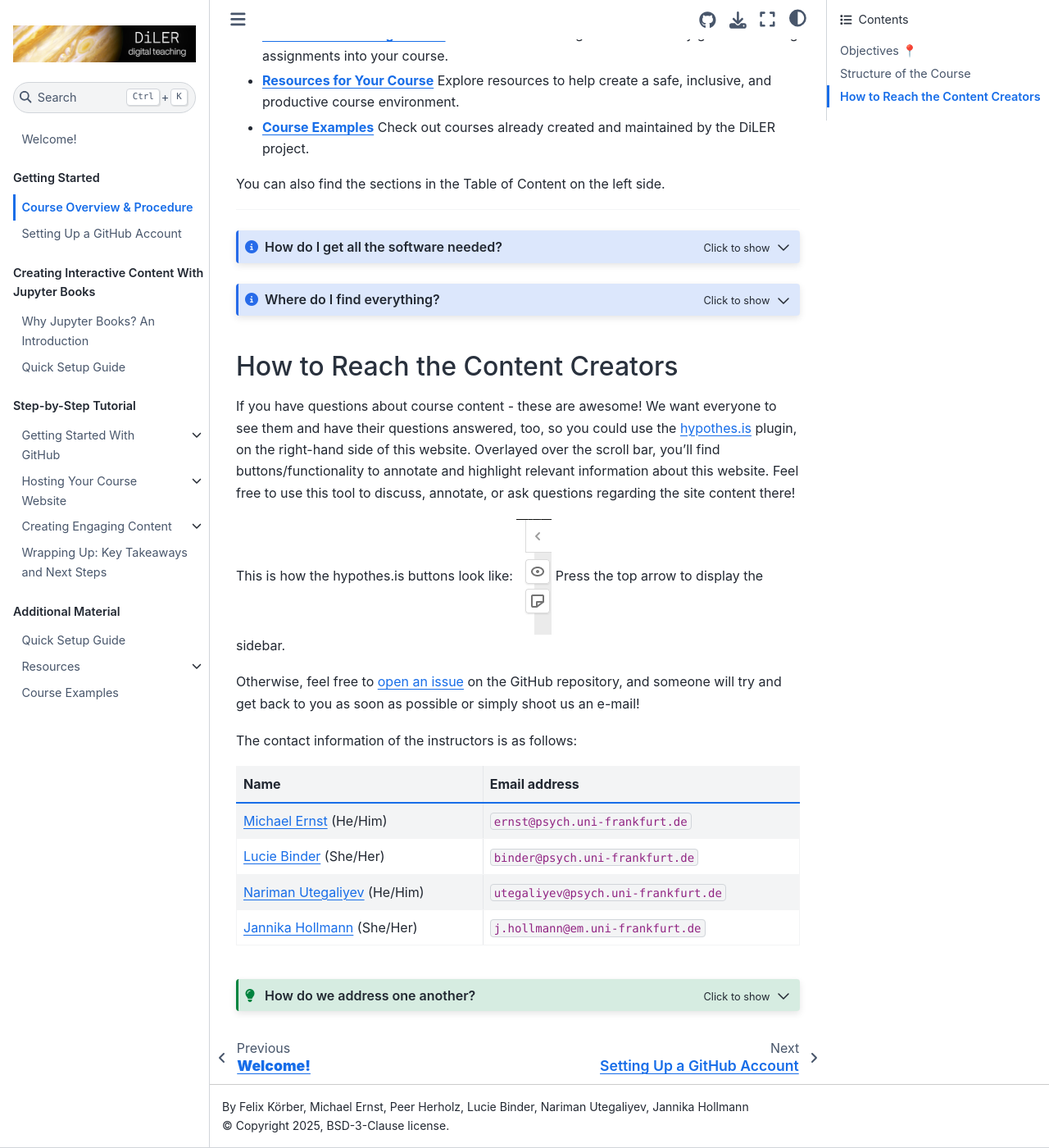
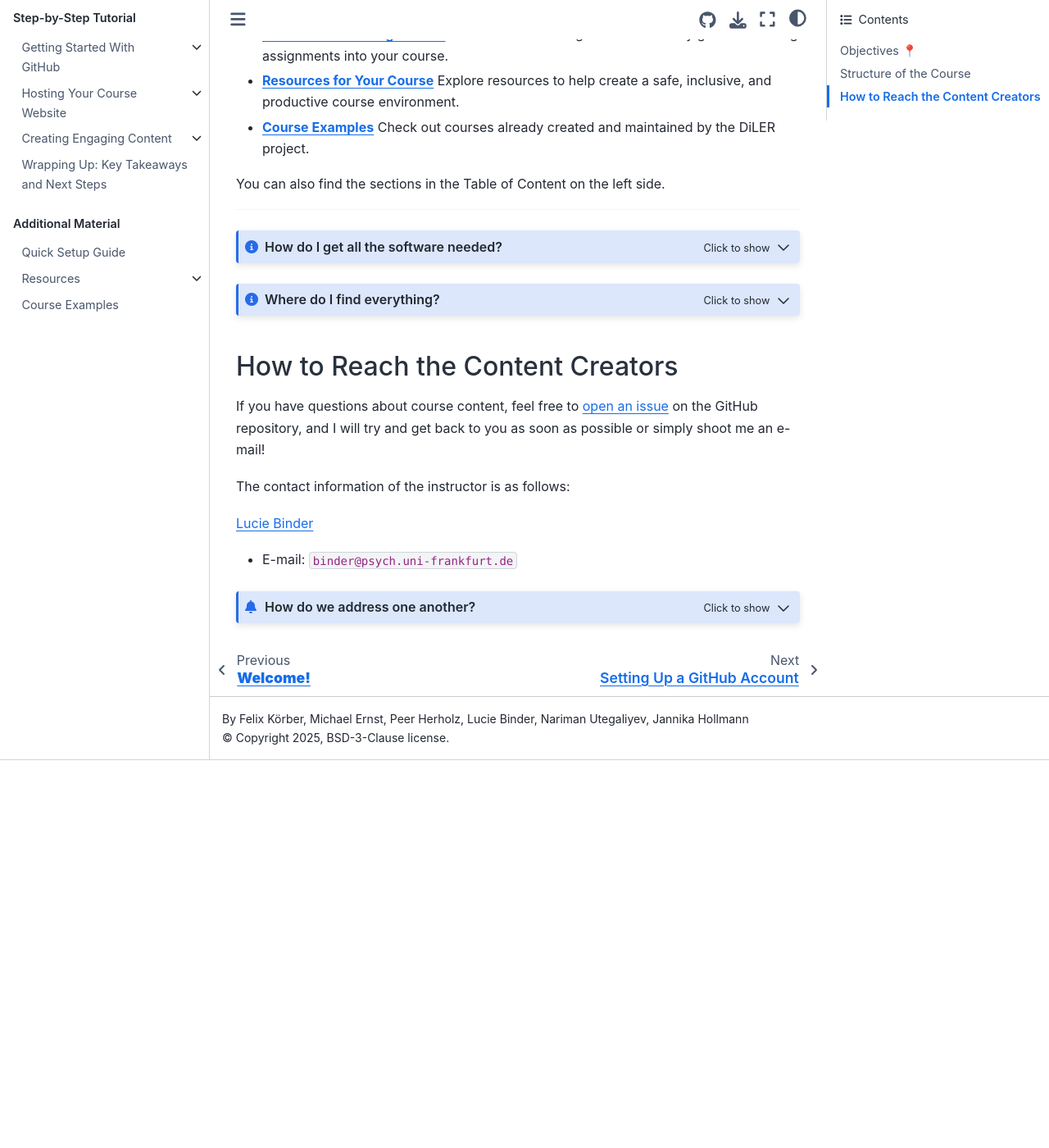
Before and after one commit to luciebinder/ws-openness-2025, a Jupyter Book: the page built from general-information/overview.md, in a window 1280 px wide and 1400 px high, scrolled down 1347 px. Shown: the whole window at 82% size. Built offline with Jupyter Book 1.0.4 settings and Sphinx 7.4.7 and the Sphinx Book theme 1.1.4, drawn with Linux system fonts in a browser that asks for light colours; pages that are not in the unit, such as notebooks, are missing from menus; after the commit the page ends 2274 px from its top, so only the background shows below that.

Commit message:
Update overview.md

````diff
--- a/general-information/overview.md
+++ b/general-information/overview.md
@@ -64,25 +64,16 @@ This template is supposed to be used as a starting point to generate your own co
 
 ## How to Reach the Content Creators
 
-If you have questions about course content - these are awesome! We want everyone to see them and have their questions answered, too, so you could use the [hypothes.is](https://web.hypothes.is/) plugin, on the right-hand side of this website. Overlayed over the scroll bar, you'll find buttons/functionality to annotate and highlight relevant information about this website. Feel free to use this tool to discuss, annotate, or ask questions regarding the site content there!
+If you have questions about course content, feel free to [open an issue](https://github.com/luciebinder/ws-openness-2025/issues) on the GitHub repository, and I will try and get back to you as soon as possible or simply shoot me an e-mail!
 
-This is how the hypothes.is buttons look like:
-![image of the hypothesis buttons](../static/hypothesis.png)
-Press the top arrow to display the sidebar.
+The contact information of the instructor is as follows:
 
-Otherwise, feel free to [open an issue](https://github.com/DiLER-Digitell/tutorial_jupyter_books/issues) on the GitHub repository, and someone will try and get back to you as soon as possible or simply shoot us an e-mail!
+[Lucie Binder](https://github.com/luciebinder)
 
-The contact information of the instructors is as follows:
-
-| Name | Email address |
-| --- | --- |
-| [Michael Ernst](https://github.com/M-earnest) (He/Him) | `ernst@psych.uni-frankfurt.de` |
-| [Lucie Binder](https://github.com/luciebinder) (She/Her) | `binder@psych.uni-frankfurt.de` |
-| [Nariman Utegaliyev](https://github.com/utegali) (He/Him) | `utegaliyev@psych.uni-frankfurt.de` |
-| [Jannika Hollmann](https://github.com/JannikaHollmann) (She/Her) | `j.hollmann@em.uni-frankfurt.de` |
+- E-mail: `binder@psych.uni-frankfurt.de`
 
 ```{admonition} How do we address one another?
-:class: hint, dropdown
-When contacting us, please refrain from using honoraries and formal language, our first name or "you" is fine as long as the content is respectful, fair, and constructive (we aim for the same when we reply).
-However, please let us know if you have a preferred way of interacting with other folks, including how you would like to be addressed, your pronouns, and the level of formality.
+:class: dropdown
+She/Her. When contacting me, please refrain from using honoraries and formal language, "Lucie" or "you" is fine as long as the content is respectful, fair, and constructive (I aim for the same when I reply).
+However, please let me know if you have a preferred way of interacting with other folks, including how you would like to be addressed, your pronouns, and the level of formality.
 ```
````
